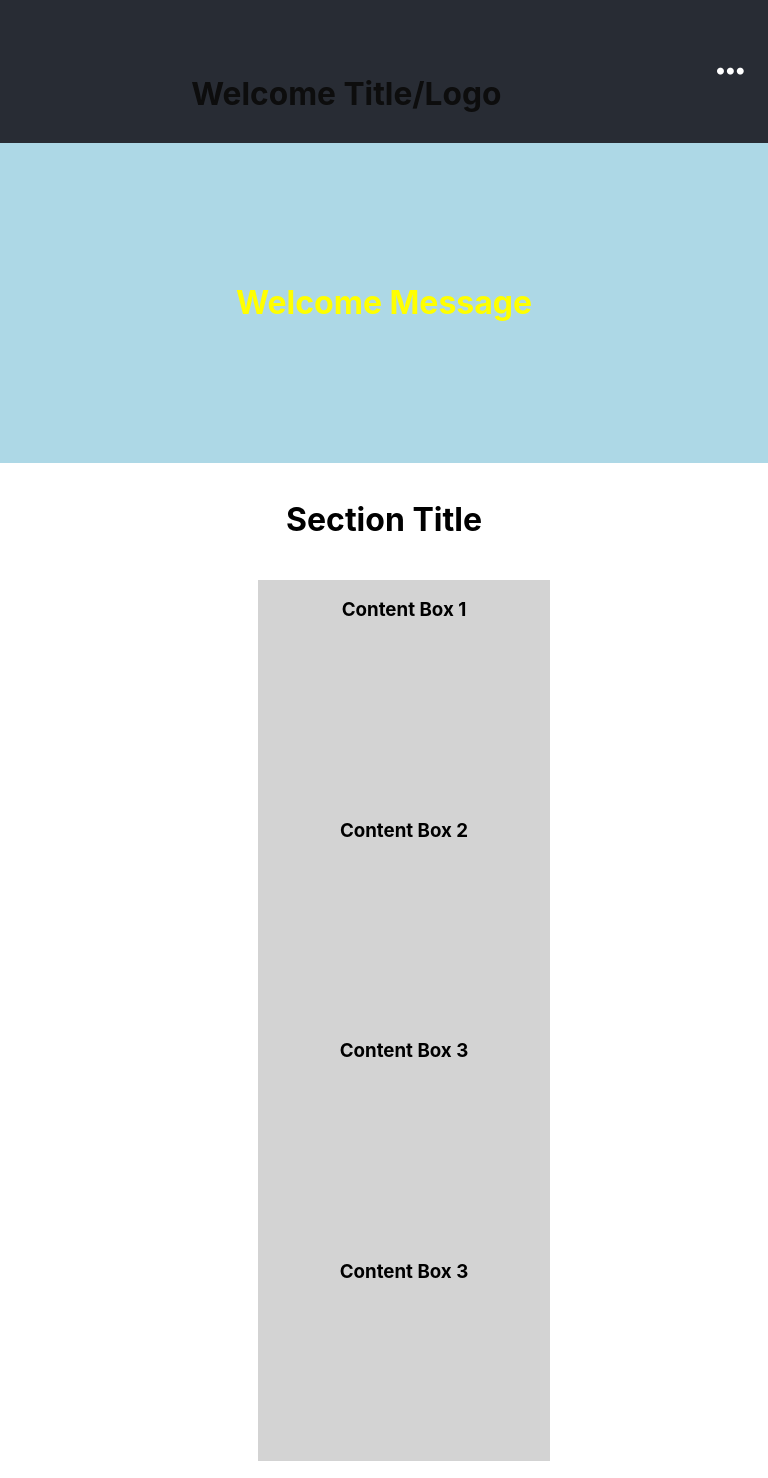
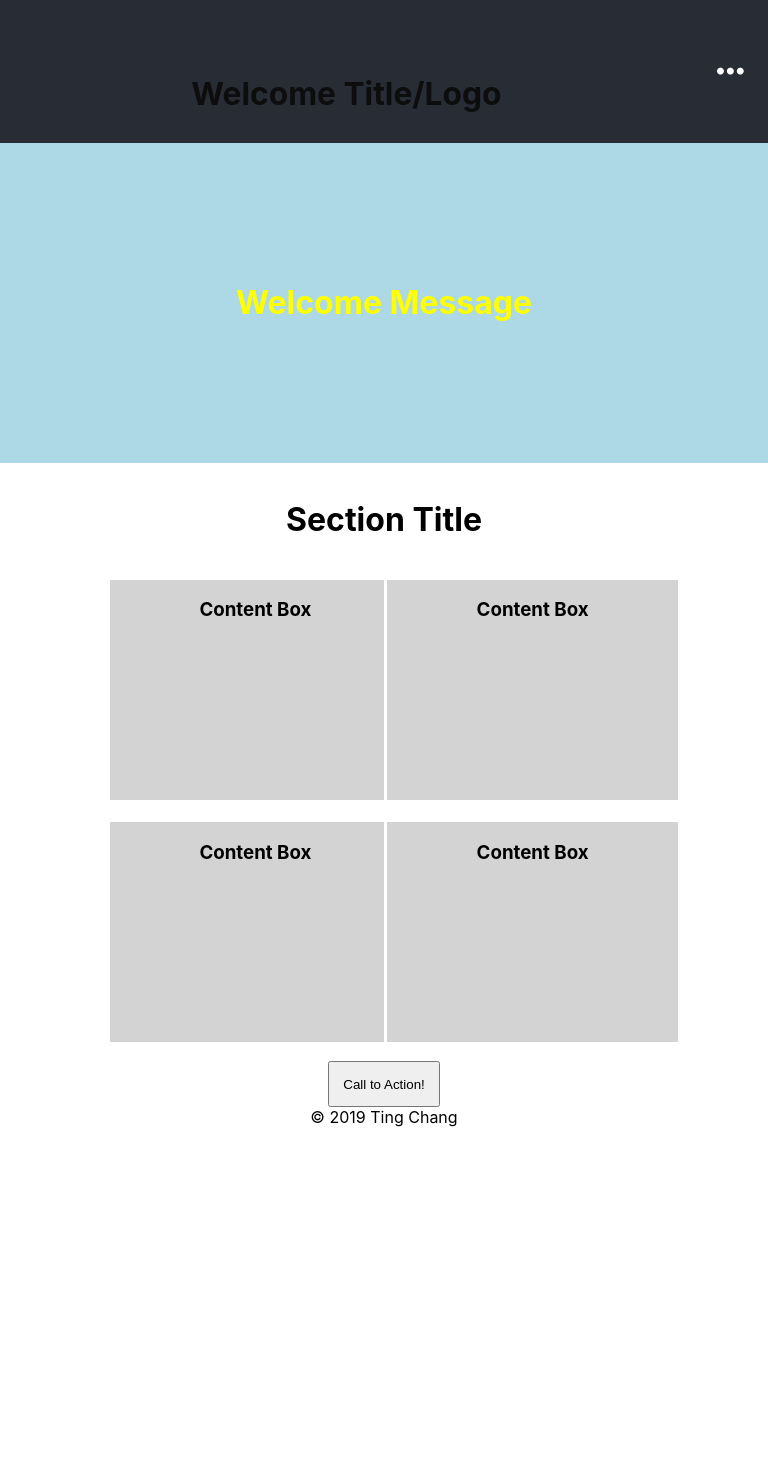
Before and after one commit to this-ting/remote-assignments, a React (Create React App) app in the folder week-4/assignment-3/: page / in a window 768 px wide. Shown: the top 1478 px of the page. After the commit the page ends 1127 px from the top, so only its background shows below. Built offline with nearby package versions, Linux system fonts and the light colour scheme.

Commit message:
Add content boxes in 2-columns layout for rwd

```diff
--- a/week-4/assignment-3/src/App.css
+++ b/week-4/assignment-3/src/App.css
@@ -134,7 +134,12 @@ div button {
   /*Content Boxes in 2-columns layout.*/
   .col {
     width:50%;
-    margin-right: -40px;
+    margin-right: -20px;
+  }
+  .section-container:after {
+    content: "";
+    display: table;
+    clear: both;
   }
 
 
@@ -161,9 +166,8 @@ div button {
   /*Content Boxes in 2-columns layout.*/
   .col {
     width:50%;
-    margin-right: -40px;
+    margin-right: -20px;
   }
-
   /* Shows nav menu in words*/
  nav {
     display: contents;
--- a/week-4/assignment-3/src/App.js
+++ b/week-4/assignment-3/src/App.js
@@ -77,6 +77,9 @@ class SectionContent extends React.Component {
       <div className ="section-container">
         <h1 className="section-title"> Section Title</h1>
         <SectionBox />
+        <SectionBox />
+        <SectionBox />
+        <SectionBox />
       </div>
     );
   }
@@ -86,13 +89,7 @@ class SectionBox extends React.Component {
   render() {
     return (
       <div className="col">
-        <h3 > Content Box 1</h3>
-        <InnerBox />
-        <h3>  Content Box 2</h3>
-        <InnerBox />
-        <h3>  Content Box 3</h3>
-        <InnerBox />
-        <h3>  Content Box 3</h3>
+        <h3 > Content Box </h3>
         <InnerBox />
       </div>
     );
```
